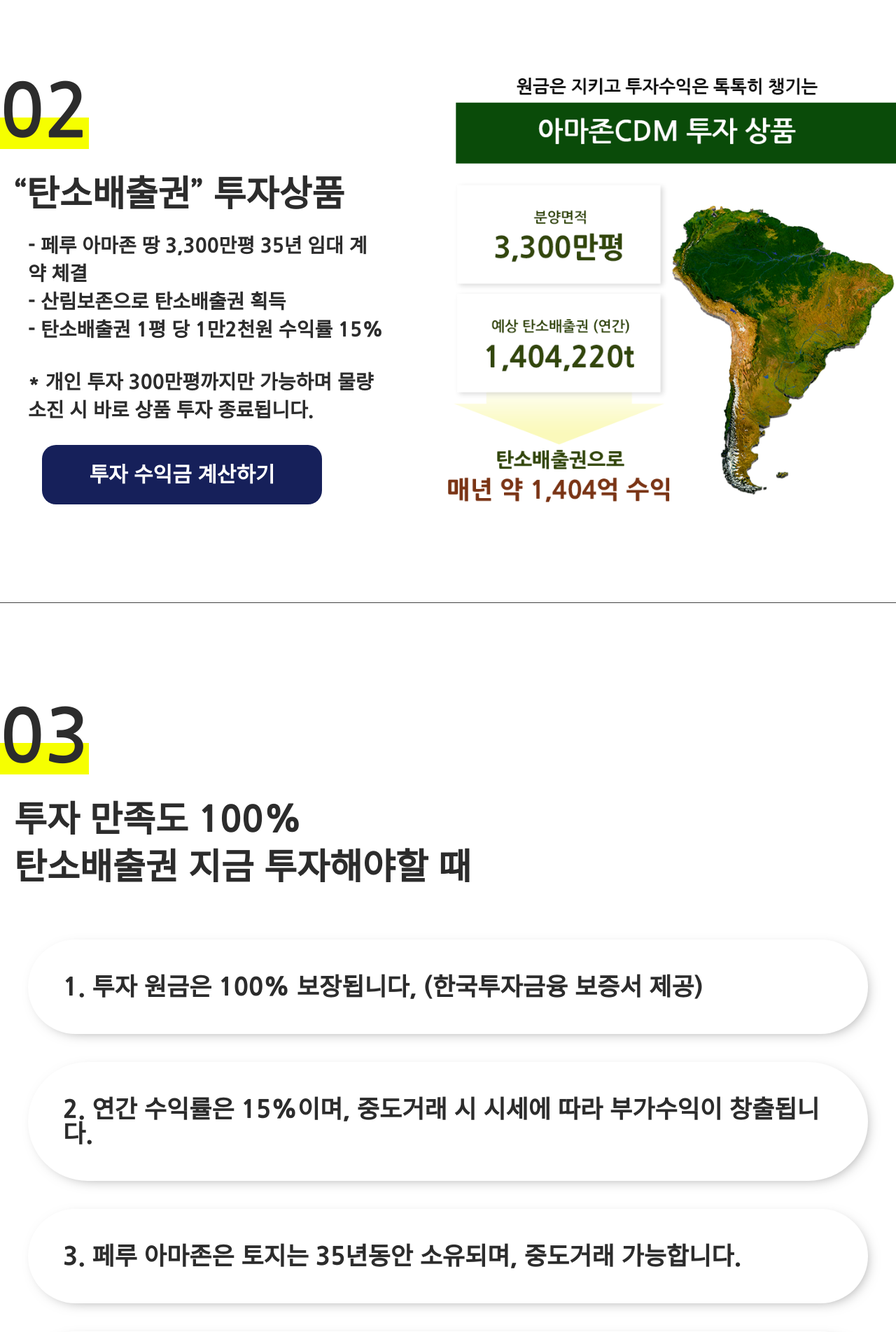
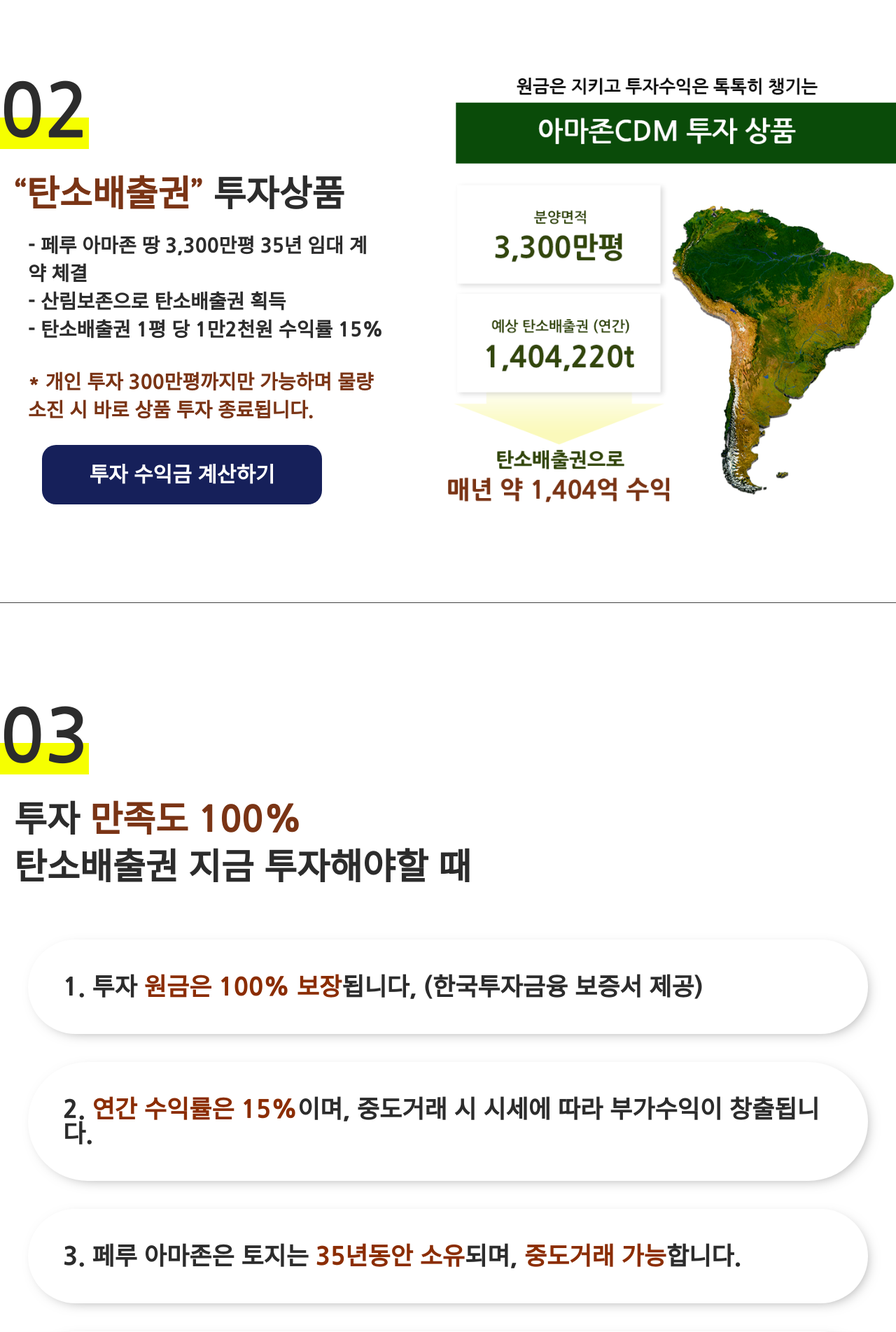
Before and after one commit to kse012050/METAHIPER, a PHP site: page / in a window 1280 px wide. Shown: the part 2625-4529 px from the top of the page at 70% size. Run offline with PHP 8.4, Linux system fonts and the light colour scheme; some web fonts are replaced.

Commit message:
mark 색상 적용

```diff
--- a/css/page.css
+++ b/css/page.css
@@ -39,6 +39,7 @@ nav ul li a{display: block; font-size: 22px; font-weight: 800; color: #363636; l
 .productArea > ol > li{padding: 140px 0; font-weight: 800; color: #2c2c2c; counter-increment: productList;}
 .productArea > ol > li:not(:last-child){border-bottom: 1px solid #434343;}
 .productArea > ol > li mark.brown{color: #7a3415;}
+.productArea > ol > li mark.brown2{color: #8b2d03;}
 .productArea > ol > li mark.green{color: #0a4b09;}
 .productArea > ol > li h3{font-size: 51px; line-height: 68px; padding: 0 20px;}
 .productArea > ol > li > div span{display: inline-block; margin-bottom: 30px; position: relative;}
--- a/index.html
+++ b/index.html
@@ -73,13 +73,13 @@
             <li class="investArea">
                 <div>
                     <span></span>
-                    <h3>“탄소배출권” 투자상품</h3>
+                    <h3><mark class="brown">“탄소배출권”</mark> 투자상품</h3>
                     <ul>
                         <li>- 페루 아마존 땅 3,300만평 35년 임대 계약 체결</li>
                         <li>- 산림보존으로 탄소배출권 획득</li>
                         <li>- 탄소배출권 1평 당 1만2천원 수익률 15%</li>
                     </ul>
-                    <mark>* 개인 투자 300만평까지만 가능하며 물량 소진 시 바로 상품 투자 종료됩니다. </mark>
+                    <mark class="brown">* 개인 투자 300만평까지만 가능하며 물량 소진 시 바로 상품 투자 종료됩니다. </mark>
                     <button>투자 수익금 계산하기</button>
                 </div>
                 <img src="images/investImg.png" alt="">
@@ -99,27 +99,29 @@
                 <div>
                     <span></span>
                     <h3>
-                        투자 만족도 100% <br>
+                        투자 <mark class="brown">만족도 100%</mark><br>
                         탄소배출권 지금 투자해야할 때
                     </h3>
                     <ol>
-                        <li>1. 투자 원금은 100% 보장됩니다, (한국투자금융 보증서 제공)</li>
-                        <li>2. 연간 수익률은 15%이며, 중도거래 시 시세에 따라 부가수익이 창출됩니다.</li>
-                        <li>3. 페루 아마존은 토지는 35년동안 소유되며, 중도거래 가능합니다. </li>
-                        <li>4. 탄소배출권 수익이 나지 않을 시 100% 원금을 환불해드립니다. </li>
-                        <li>5. 아마존 CDM은 환경과 수익을 동시에 챙기는 스마트한 투자상품입니다. </li>
+                        <li>1. 투자 <mark class="brown2">원금은 100% 보장</mark>됩니다, (한국투자금융 보증서 제공)</li>
+                        <li>2. <mark class="brown2">연간 수익률은 15%</mark>이며, 중도거래 시 시세에 따라 부가수익이 창출됩니다.</li>
+                        <li>3. 페루 아마존은 토지는 <mark class="brown2">35년동안 소유</mark>되며, <mark class="brown2">중도거래 가능</mark>합니다. </li>
+                        <li>4. 탄소배출권 수익이 나지 않을 시 <mark class="brown2">100% 원금을 환불</mark>해드립니다. </li>
+                        <li>5. 아마존 CDM은 <mark class="brown2">환경과 수익</mark>을 동시에 챙기는 스마트한 투자상품입니다. </li>
                     </ol>
                 </div>
             </li>
             <li class="satisfactionArea">
+                <div>
                     <span></span>
                     <h3>
-                    페루 아마존 땅 임대 수익률 15% +a<br>
+                        페루 아마존 땅 임대 <mark class="brown">수익률 15% +a</mark><br>
                         투자수익금을 알려드립니다.
                     </h3>
                     <img src="images/satisfactionImg01.png" alt="">
                     <img src="images/satisfactionImg02.png" alt="">
                     <img src="images/satisfactionImg03.png" alt="">
+                </div>
             </li>
         </ol>
     </section>
```
Lines whose indentation alone changed are shown as unchanged.
